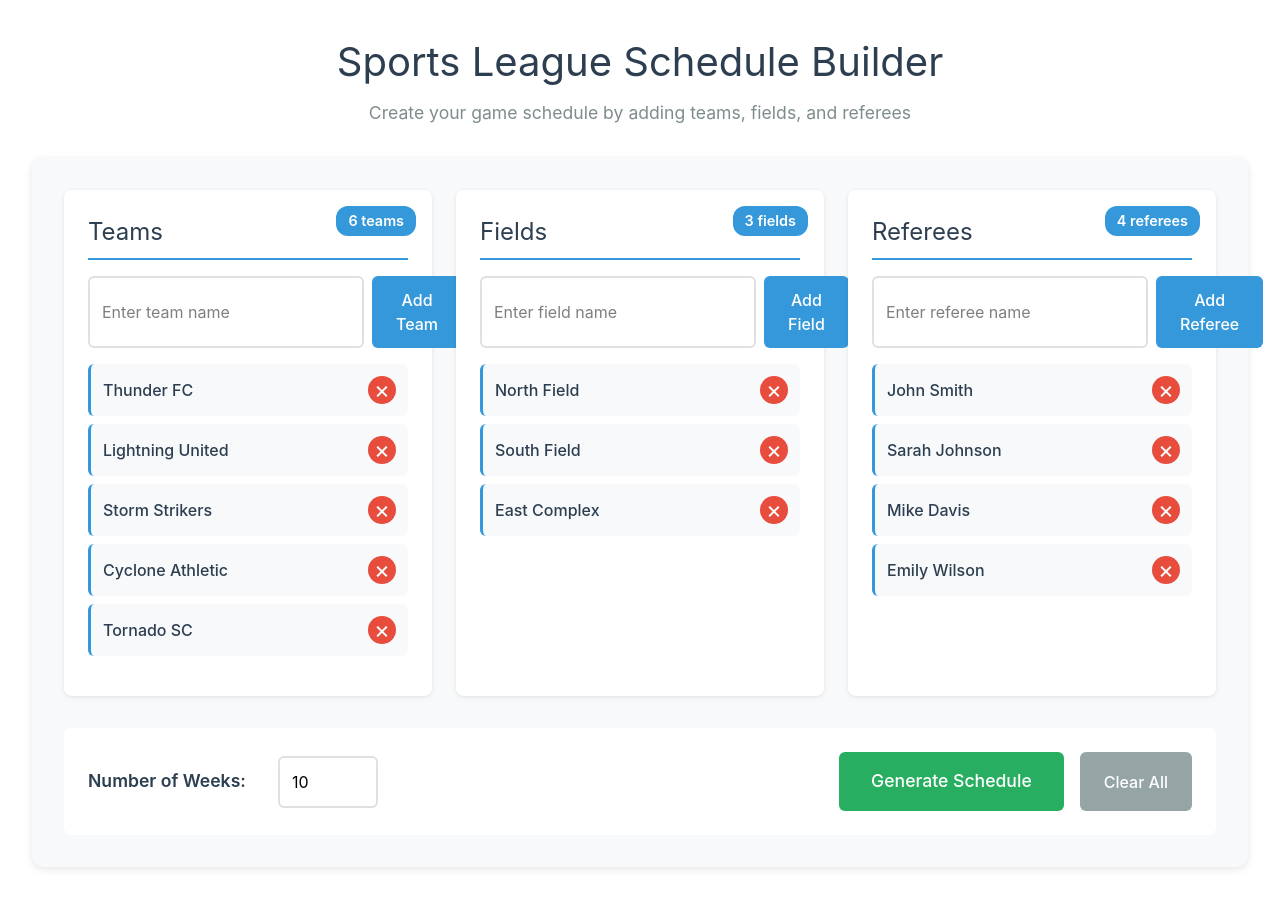
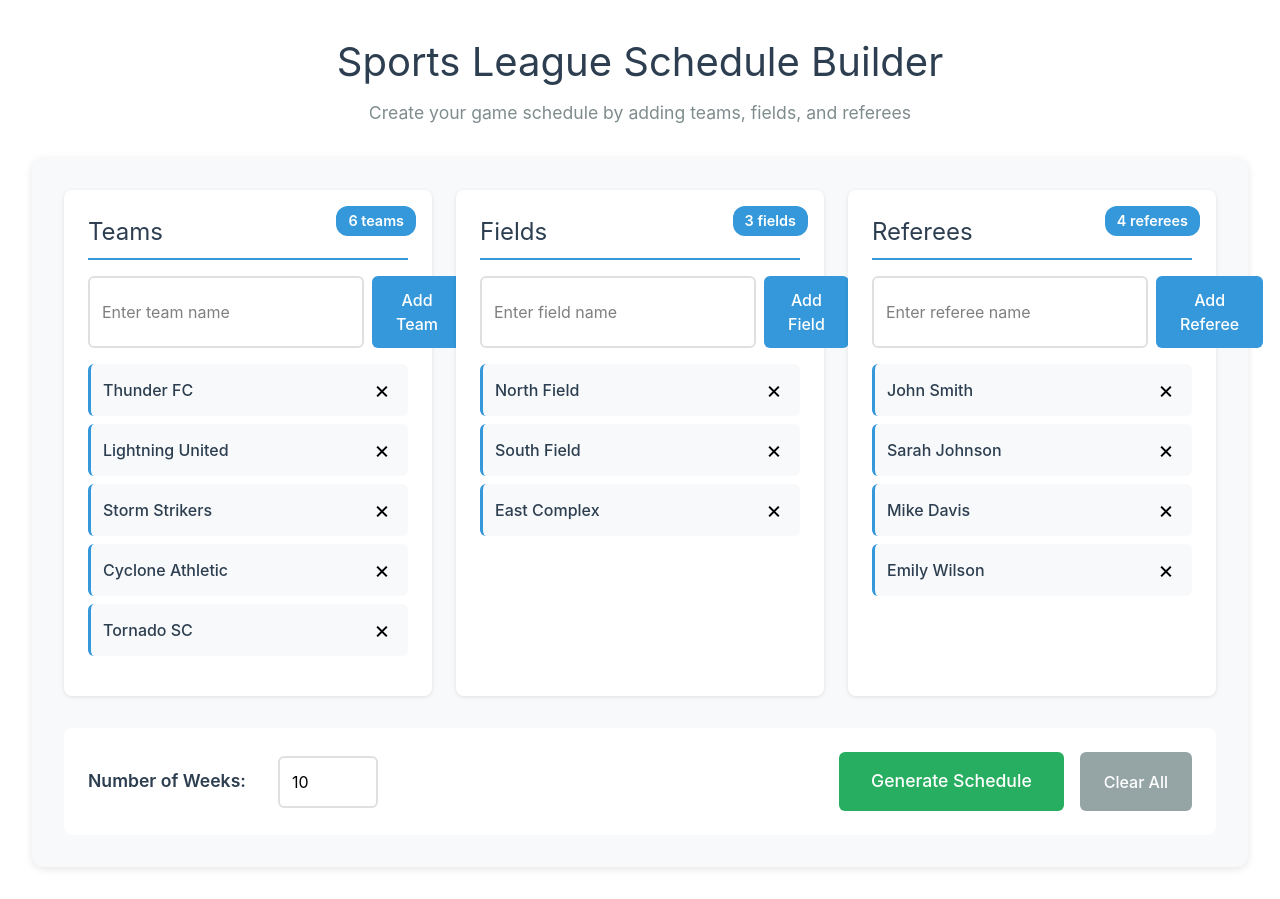
Before and after one commit to lukeganzevoort/schedule-it, an Angular app in the folder client/: page / in a window 1280 px wide. Both pictures are taken after a click on the button "TRY DEMO". Built offline with nearby package versions, Linux system fonts and the light colour scheme.

Commit message:
remove red x's to declutter interface

```diff
--- a/client/src/app/components/schedule-builder/schedule-builder.css
+++ b/client/src/app/components/schedule-builder/schedule-builder.css
@@ -164,8 +164,6 @@
 }
 
 .btn-remove {
-  background: #e74c3c;
-  color: white;
   border: none;
   width: 28px;
   height: 28px;
@@ -180,7 +178,6 @@
 }
 
 .btn-remove:hover {
-  background: #c0392b;
   transform: scale(1.1);
 }
 
```
